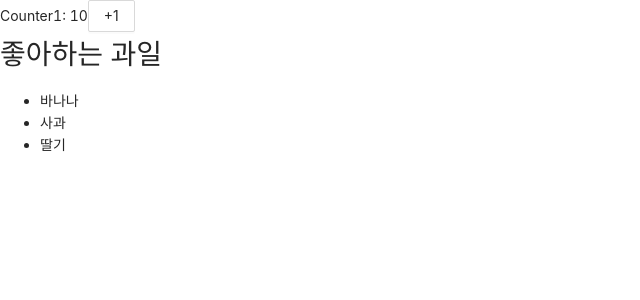
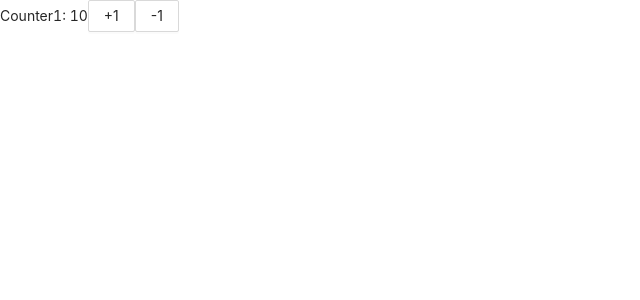
Before and after one commit to kimhan1113/react_basic, a React (Create React App) app: page / in a window 1280 px wide. Shown: the top 300 px of the page, without its empty margins (0-640 px from the left). Built offline with nearby package versions, Linux system fonts and the light colour scheme.

Commit message:
state value commit

```diff
--- a/src/App.js
+++ b/src/App.js
@@ -3,44 +3,43 @@ import { Button } from "antd";
 import React from "react";
 // import "antd/dist/antd.css";
 
+const actions = {
+  init(initialValue) {
+    return { value: initialValue };
+  },
+  increment(prevState) {
+    return { value: prevState.value + 1 };
+  },
+  decrement(prevState) {
+    return { value: prevState.value - 1 };
+  },
+};
+
 class Counter1 extends React.Component {
+  state = actions.init(this.props.initialValue);
+
   state = {
     value: this.props.initialValue,
   };
 
-  onClick = () => {
-    const { value } = this.state;
-    this.setState({ value: value + 1 });
-  };
+  // onClick = () => {
+  //   const value = this.state.value + 1;
+  //   this.setState({ value });
+  // };
 
   render() {
     const { value } = this.state;
     return (
       <div>
         Counter1: {value}
-        <Button onClick={this.onClick}>+1</Button>
-      </div>
-    );
-  }
-}
-
-class FruitComponent extends React.Component {
-  render() {
-    return (
-      <div>
-        <h1>좋아하는 과일</h1>
-        <ul>
-          {this.props.fruits.map((name, index) => (
-            <li key={index}>{name}</li>
-          ))}
-        </ul>
+        <Button onClick={() => this.setState(actions.increment)}>+1</Button>
+        <Button onClick={() => this.setState(actions.decrement)}>-1</Button>
       </div>
     );
   }
 }
 
 function App() {
-  const fruits = ["바나나", "사과", "딸기"];
   return (
     // <div>
     //   <button>Hello, React...</button>
@@ -51,7 +50,6 @@ function App() {
 
     <div>
       <Counter1 initialValue={10} />
-      <FruitComponent fruits={fruits} />
     </div>
   );
 }
```
